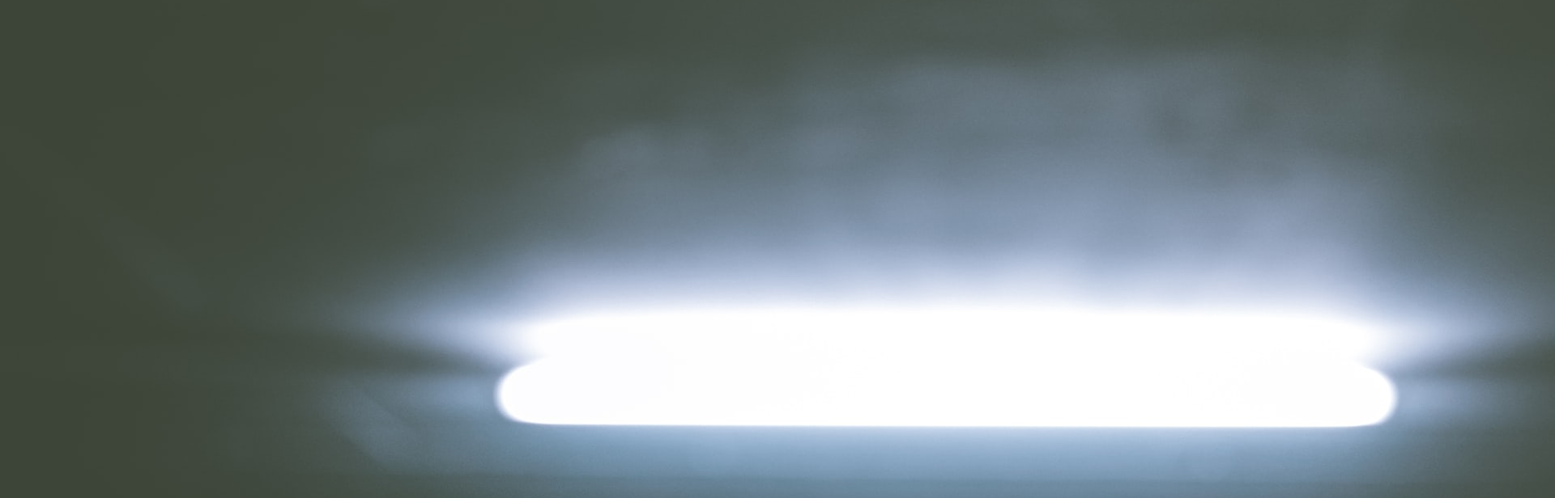
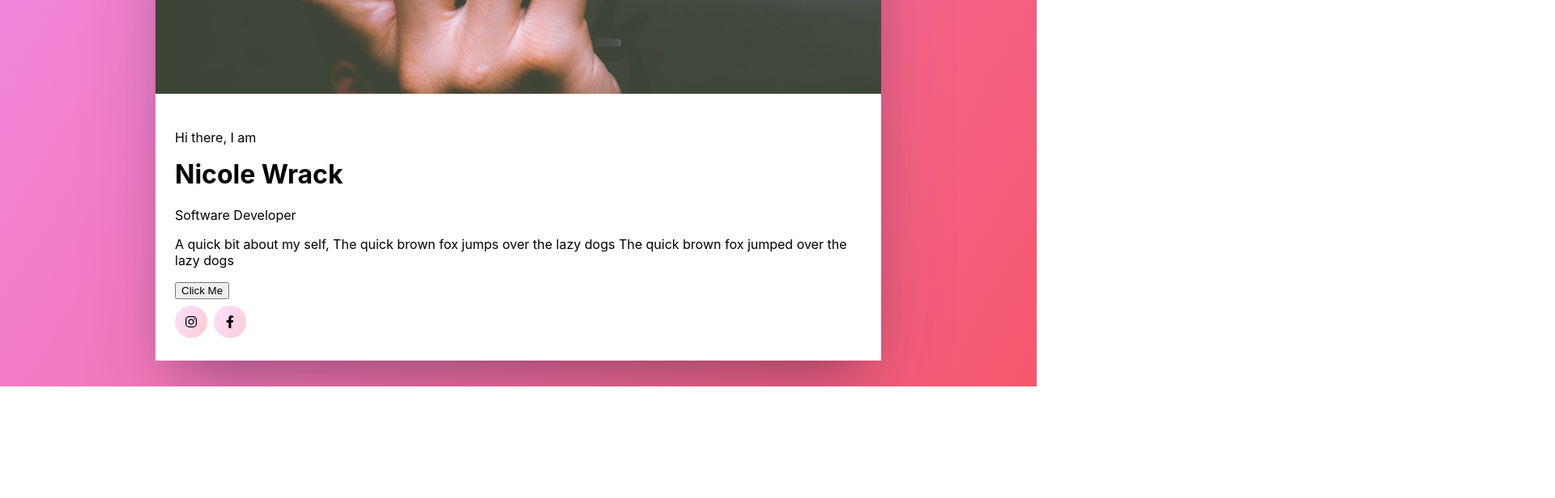
Before and after one commit to Nicolewrack23/Photography-Website, a React (Create React App) app in the folder client/: page / in a window 1280 px wide. Shown: the part 2180-2796 px from the top of the page at 81% size, 1920 px wide, since content can reach past the window. After the commit the page ends 2658 px from the top, so only its background shows below. Built offline with nearby package versions, Linux system fonts and the light colour scheme.

Commit message:
creating an about me card

```diff
--- a/client/src/components/About/AboutPage.js
+++ b/client/src/components/About/AboutPage.js
@@ -1,20 +1,28 @@
 import styles from "./AboutPage.module.css";
 import image from "../Photos/photo.jpeg";
+import { FaInstagram, FaFacebookF } from "react-icons/fa";
 
 const WelcomePage = () => {
   return (
     <>
       <div className={styles.container}>
-        <div className={styles.welcomeComponents}>
-          <img className={styles.galleryImages} src={image} alt="placeholder" />
-          <p className={styles.welcomeH1}>Hi there, I am</p>
-          <h1 className={styles.welcomeH1}>Nicole Wrack</h1>
-          <p className={styles.welcomeH1}>Software Developer</p>
-          <p className={styles.welcomeP}>
-            A quick bit about my self, The quick brown fox jumps over the lazy
-            dogs The quick brown fox jumped over the lazy dogs
-          </p>
-          <button>Click Me</button>
+        <div className={styles.card}>
+          <img className={styles.cardImage} src={image} alt="placeholder" />
+
+          <div className={styles.textStyling}>
+            <p>Hi there, I am</p>
+            <h1 className={styles.heading}>Nicole Wrack</h1>
+            <p>Software Developer</p>
+            <p>
+              A quick bit about my self, The quick brown fox jumps over the lazy
+              dogs The quick brown fox jumped over the lazy dogs
+            </p>
+            <button>Click Me</button>
+            <div>
+              <FaInstagram className={styles.icons} />
+              <FaFacebookF className={styles.icons} />
+            </div>
+          </div>
         </div>
       </div>
     </>
--- a/client/src/components/About/AboutPage.module.css
+++ b/client/src/components/About/AboutPage.module.css
@@ -0,0 +1,39 @@
+.container {
+  background-image: linear-gradient(120deg, #f093fb 0%, #f5576c 100%);
+  display: grid;
+  justify-content: center;
+  align-content: center;
+}
+
+.card {
+  max-width: 70%;
+  margin: 2rem auto;
+  background-color: white;
+
+  box-shadow: rgba(255, 255, 255, 0.1) 0px 1px 1px 0px inset,
+    rgba(50, 50, 93, 0.25) 0px 50px 100px -20px,
+    rgba(0, 0, 0, 0.3) 0px 30px 60px -30px;
+}
+.cardImage {
+  max-width: 100%;
+  aspect-ratio: 1/1;
+  object-fit: cover;
+  object-position: bottom;
+}
+.textStyling {
+  padding: 1.5rem;
+}
+.heading {
+  margin-top: 0;
+}
+.icons {
+  margin-top: 0.5rem;
+  margin-right: 0.5rem;
+  padding: 0.75rem;
+  border-radius: 1.25rem;
+  background-image: linear-gradient(
+    120deg,
+    rgba(240, 147, 251, 0.3) 0%,
+    rgba(245, 87, 108, 0.3) 100%
+  );
+}
```
